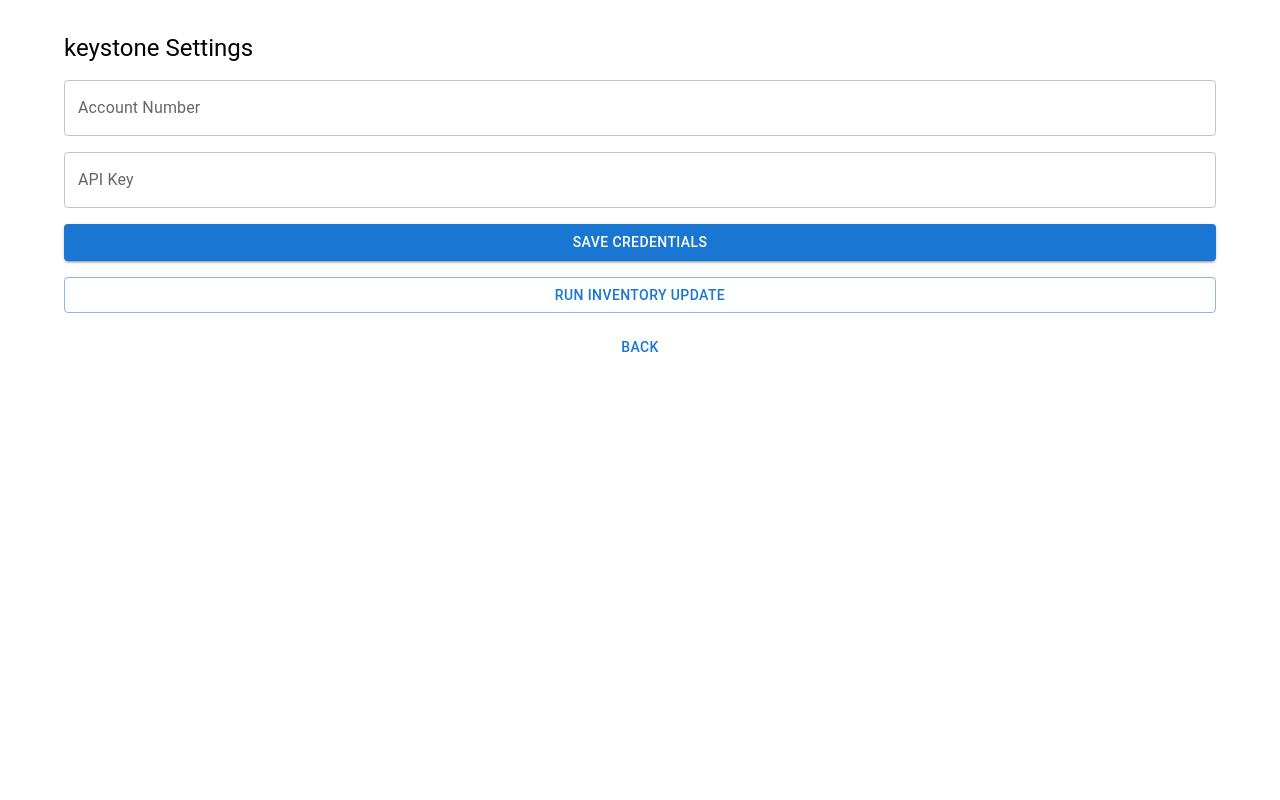
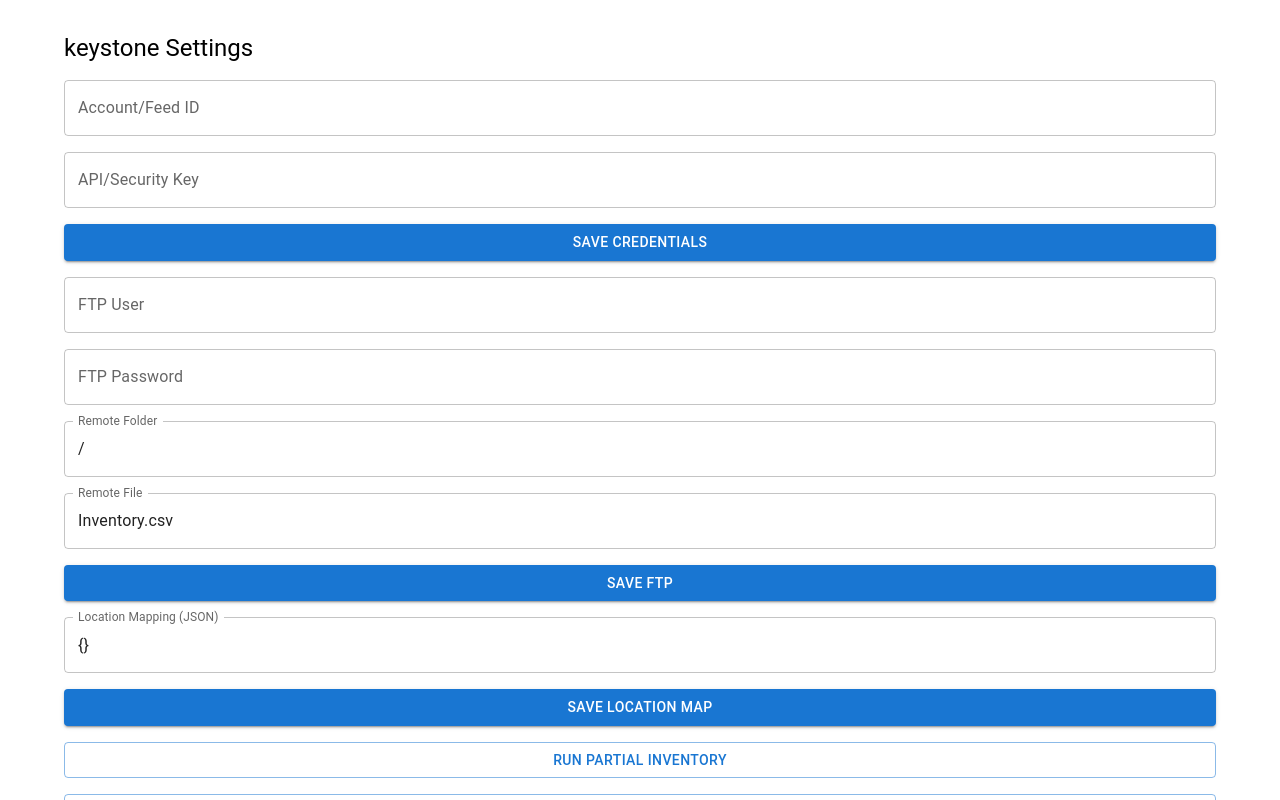
Before and after one commit to gethub7786/ecommerce, a React (Vite) app in the folder web-ui/: page / in a window 1280 px wide. Both pictures are taken after a click on the button "KEYSTONE AUTOMOTIVE". Shown: the top 800 px of the page. Built offline with nearby package versions, Linux system fonts and the light colour scheme.

Commit message:
Expose all supplier functions via API and dashboard

```diff
--- a/web-ui/src/pages/SupplierPage.tsx
+++ b/web-ui/src/pages/SupplierPage.tsx
@@ -7,37 +7,148 @@ interface Props {
   onBack: () => void;
 }
 
+const capabilities: Record<string, { skuMap?: boolean; catalog?: boolean }> = {
+  cwr: { skuMap: true, catalog: true },
+  keystone: {},
+  seawide: {},
+};
+
 const SupplierPage: React.FC<Props> = ({ name, onBack }) => {
   const [account, setAccount] = useState('');
   const [key, setKey] = useState('');
+  const [ftpUser, setFtpUser] = useState('');
+  const [ftpPass, setFtpPass] = useState('');
+  const [ftpDir, setFtpDir] = useState('/');
+  const [ftpFile, setFtpFile] = useState('Inventory.csv');
+  const [locMap, setLocMap] = useState('{}');
+  const [skuMap, setSkuMap] = useState('');
   const [message, setMessage] = useState('');
 
   const saveCreds = async () => {
     try {
-      await axios.post(`/api/suppliers/${name}/credentials`, { account_number: account, api_key: key });
+      await axios.post(`/api/${name}/set-credentials`, {
+        account_number: account,
+        api_key: key,
+        feed_id: account,
+      });
       setMessage('Credentials saved');
-    } catch (err) {
+    } catch {
       setMessage('Error saving');
     }
   };
 
-  const runUpdate = async () => {
-    setMessage('Running inventory...');
+  const saveFtp = async () => {
     try {
-      await axios.post(`/api/suppliers/${name}/inventory/update`);
-      setMessage('Update complete');
-    } catch (err) {
-      setMessage('Error running inventory');
+      await axios.post(`/api/${name}/set-ftp`, {
+        ftp_user: ftpUser,
+        ftp_password: ftpPass,
+        ftp_remote_dir: ftpDir,
+        remote_update_file: ftpFile,
+      });
+      setMessage('FTP saved');
+    } catch {
+      setMessage('FTP error');
+    }
+  };
+
+  const saveLocMap = async () => {
+    try {
+      await axios.post(`/api/${name}/location-map`, JSON.parse(locMap));
+      setMessage('Mapping saved');
+    } catch {
+      setMessage('Map error');
+    }
+  };
+
+  const saveSkuMap = async () => {
+    try {
+      await axios.post(`/api/${name}/sku-map`, { path: skuMap });
+      setMessage('SKU map saved');
+    } catch {
+      setMessage('Map error');
+    }
+  };
+
+  const runPartial = async () => {
+    setMessage('Running partial inventory...');
+    try {
+      await axios.post(`/api/${name}/inventory/partial`);
+      setMessage('Done');
+    } catch {
+      setMessage('Error');
+    }
+  };
+
+  const runFull = async () => {
+    setMessage('Running full inventory...');
+    try {
+      await axios.post(`/api/${name}/inventory/full`);
+      setMessage('Done');
+    } catch {
+      setMessage('Error');
+    }
+  };
+
+  const runMulti = async () => {
+    setMessage('Converting...');
+    try {
+      await axios.post(`/api/${name}/multi-location`);
+      setMessage('Done');
+    } catch {
+      setMessage('Error');
+    }
+  };
+
+  const runCatalog = async () => {
+    setMessage('Downloading catalog...');
+    try {
+      await axios.post(`/api/${name}/catalog`);
+      setMessage('Done');
+    } catch {
+      setMessage('Error');
+    }
+  };
+
+  const runTest = async () => {
+    setMessage('Testing...');
+    try {
+      await axios.get(`/api/${name}/test`);
+      setMessage('Connection OK');
+    } catch {
+      setMessage('Failed');
     }
   };
 
   return (
     <Stack spacing={2}>
       <Typography variant="h5">{name} Settings</Typography>
-      <TextField label="Account Number" value={account} onChange={e => setAccount(e.target.value)} />
-      <TextField label="API Key" value={key} onChange={e => setKey(e.target.value)} />
+      <TextField label="Account/Feed ID" value={account} onChange={e => setAccount(e.target.value)} />
+      <TextField label="API/Security Key" value={key} onChange={e => setKey(e.target.value)} />
       <Button variant="contained" onClick={saveCreds}>Save Credentials</Button>
-      <Button variant="outlined" onClick={runUpdate}>Run Inventory Update</Button>
+
+      <TextField label="FTP User" value={ftpUser} onChange={e => setFtpUser(e.target.value)} />
+      <TextField label="FTP Password" type="password" value={ftpPass} onChange={e => setFtpPass(e.target.value)} />
+      <TextField label="Remote Folder" value={ftpDir} onChange={e => setFtpDir(e.target.value)} />
+      <TextField label="Remote File" value={ftpFile} onChange={e => setFtpFile(e.target.value)} />
+      <Button variant="contained" onClick={saveFtp}>Save FTP</Button>
+
+      <TextField label="Location Mapping (JSON)" value={locMap} onChange={e => setLocMap(e.target.value)} />
+      <Button variant="contained" onClick={saveLocMap}>Save Location Map</Button>
+
+      {capabilities[name]?.skuMap && (
+        <>
+          <TextField label="SKU Mapping File" value={skuMap} onChange={e => setSkuMap(e.target.value)} />
+          <Button variant="contained" onClick={saveSkuMap}>Save SKU Mapping</Button>
+        </>
+      )}
+
+      <Button variant="outlined" onClick={runPartial}>Run Partial Inventory</Button>
+      <Button variant="outlined" onClick={runFull}>Run Full Inventory</Button>
+      {capabilities[name]?.catalog && (
+        <Button variant="outlined" onClick={runCatalog}>Download Catalog</Button>
+      )}
+      <Button variant="outlined" onClick={runMulti}>Upload Multi-location</Button>
+      <Button variant="outlined" onClick={runTest}>Test Connection</Button>
       <Button onClick={onBack}>Back</Button>
       {message && <Typography>{message}</Typography>}
     </Stack>
```
Also changed, not shown: 1 other file (tests, documents, lock files or other folders).
